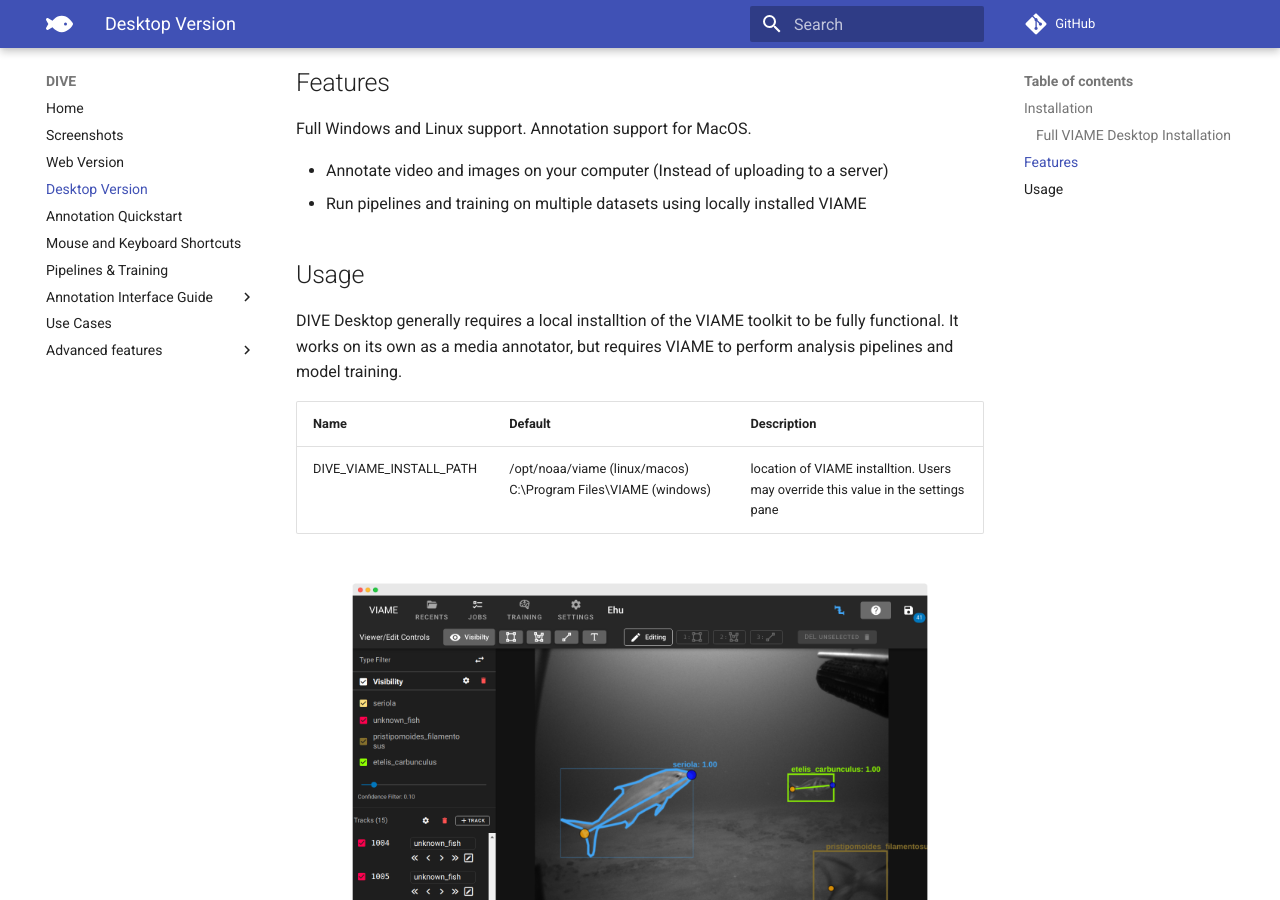
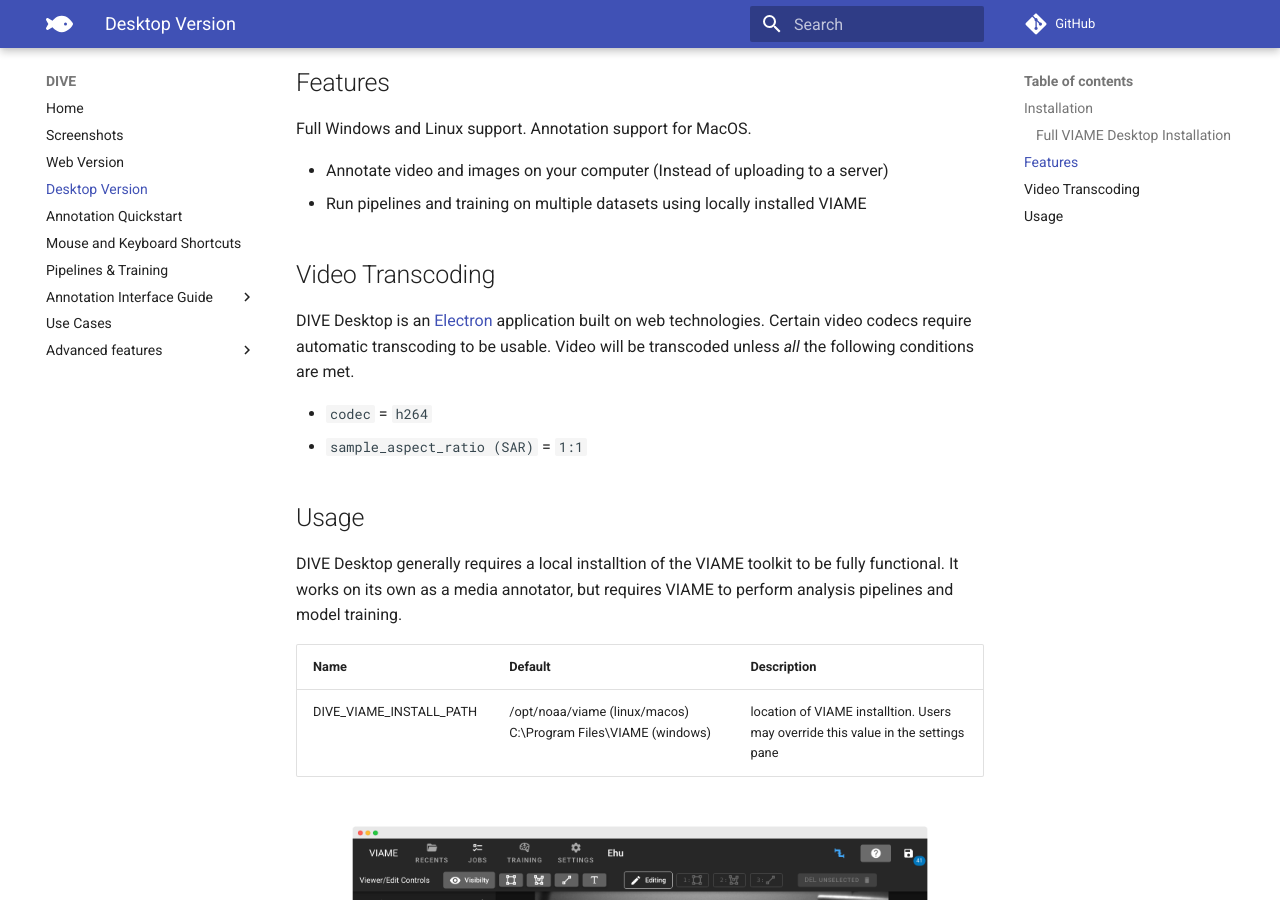
Before and after one commit to Kitware/dive, an MkDocs documentation site: the page built from docs/Dive-Desktop.md, in a window 1280 px wide and 900 px high, scrolled down 864 px. Built offline with MkDocs 1.6.1 and Material for MkDocs 9.7.7, drawn with Linux system fonts in a browser that asks for light colours; comment, search, counter and statistics services are not loaded.

Commit message:
Document transcoding conditions

```diff
--- a/docs/Dive-Desktop.md
+++ b/docs/Dive-Desktop.md
@@ -29,6 +29,13 @@ Full Windows and Linux support.  Annotation support for MacOS.
 * Annotate video and images on your computer (Instead of uploading to a server)
 * Run pipelines and training on multiple datasets using locally installed VIAME
 
+## Video Transcoding
+
+DIVE Desktop is an [Electron](https://www.electronjs.org/) application built on web technologies.  Certain video codecs require automatic transcoding to be usable.  Video will be transcoded unless _all_ the following conditions are met.
+
+* `codec` = `h264`
+* `sample_aspect_ratio (SAR)` = `1:1`
+
 ## Usage
 
 DIVE Desktop generally requires a local installtion of the VIAME toolkit to be fully functional.  It works on its own as a media annotator, but requires VIAME to perform analysis pipelines and model training.
```
Also changed, not shown: docs/Web-Version.md (+3 -1 lines).
